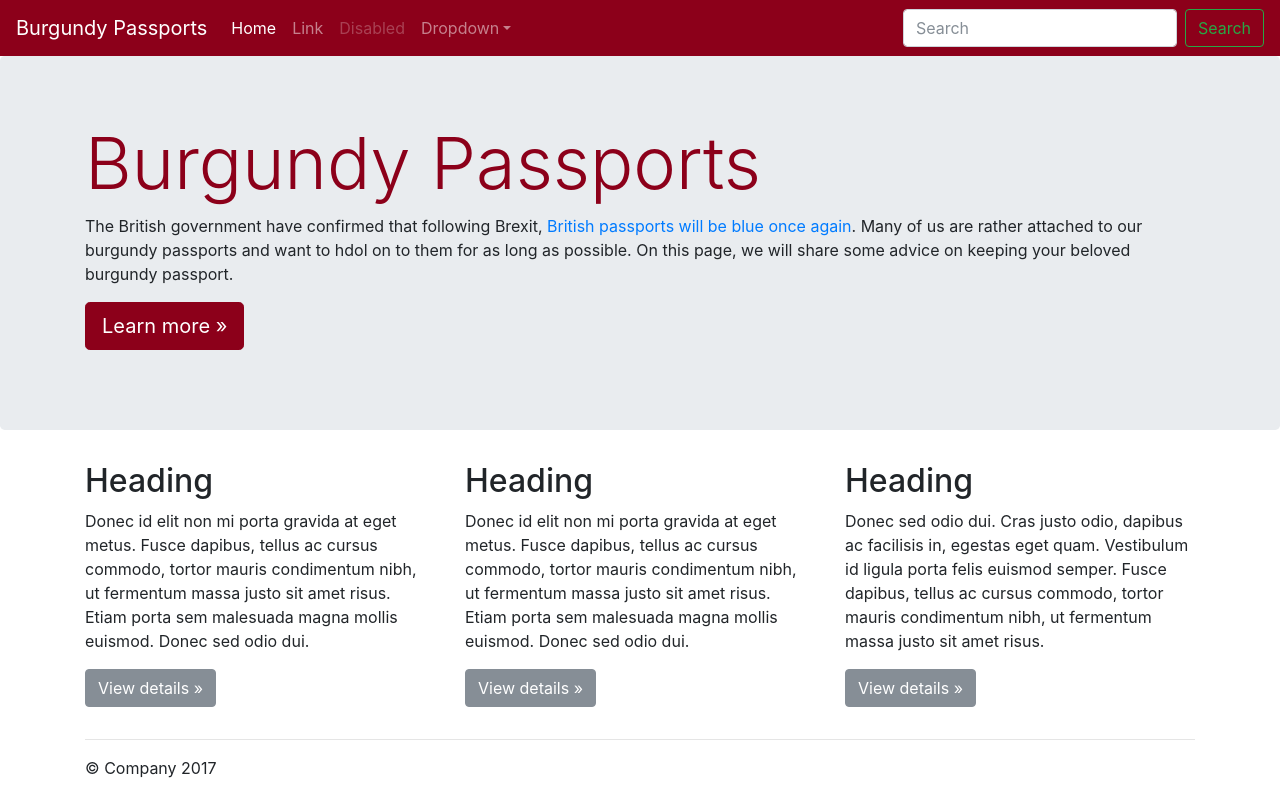
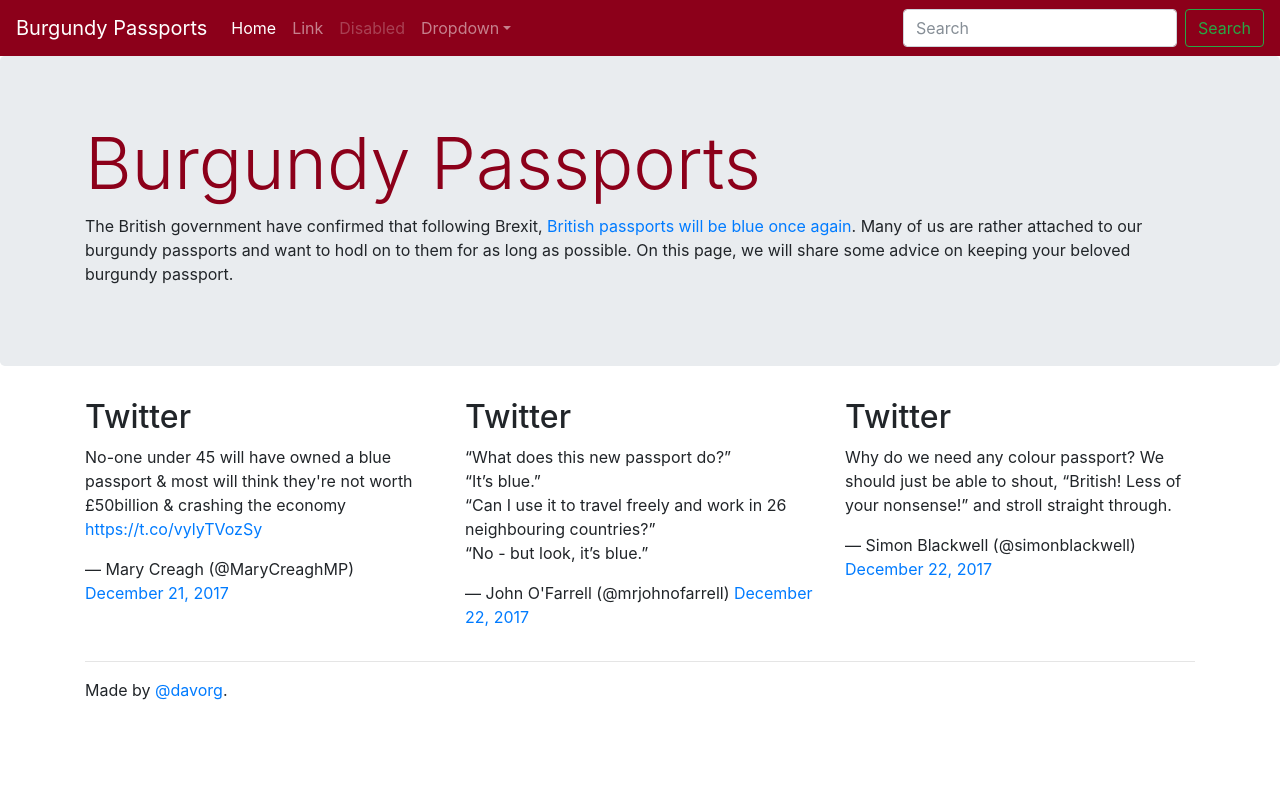
Before and after one commit to davorg/burgundy-passport, a plain HTML site: page docs/index.html in a window 1280 px wide. Drawn offline with nearby package versions, Linux system fonts and the light colour scheme.

Commit message:
Added tweets.

```diff
--- a/docs/index.html
+++ b/docs/index.html
@@ -57,8 +57,8 @@
       <div class="jumbotron">
         <div class="container">
           <h1 class="display-3">Burgundy Passports</h1>
-	  <p>The British government have confirmed that following Brexit, <a href="http://www.bbc.co.uk/news/uk-42443253">British passports will be blue once again</a>. Many of us are rather attached to our burgundy passports and want to hdol on to them for as long as possible. On this page, we will share some advice on keeping your beloved burgundy passport.</p>
-          <p><a class="btn btn-primary btn-lg" href="#" role="button">Learn more &raquo;</a></p>
+	  <p>The British government have confirmed that following Brexit, <a href="http://www.bbc.co.uk/news/uk-42443253">British passports will be blue once again</a>. Many of us are rather attached to our burgundy passports and want to hodl on to them for as long as possible. On this page, we will share some advice on keeping your beloved burgundy passport.</p>
+          <!-- p><a class="btn btn-primary btn-lg" href="#" role="button">Learn more &raquo;</a></p -->
         </div>
       </div>
 
@@ -66,19 +66,24 @@
         <!-- Example row of columns -->
         <div class="row">
           <div class="col-md-4">
-            <h2>Heading</h2>
-            <p>Donec id elit non mi porta gravida at eget metus. Fusce dapibus, tellus ac cursus commodo, tortor mauris condimentum nibh, ut fermentum massa justo sit amet risus. Etiam porta sem malesuada magna mollis euismod. Donec sed odio dui. </p>
-            <p><a class="btn btn-secondary" href="#" role="button">View details &raquo;</a></p>
+            <h2>Twitter</h2>
+	    <blockquote class="twitter-tweet" data-lang="en"><p lang="en" dir="ltr">No-one under 45 will have owned a blue passport &amp; most will think they&#39;re not worth £50billion &amp; crashing the economy <a href="https://t.co/vylyTVozSy">https://t.co/vylyTVozSy</a></p>&mdash; Mary Creagh (@MaryCreaghMP) <a href="https://twitter.com/MaryCreaghMP/status/943991392765964290?ref_src=twsrc%5Etfw">December 21, 2017</a></blockquote>
+	    <script async src="https://platform.twitter.com/widgets.js" charset="utf-8"></script>
+
+	    <!-- p><a class="btn btn-secondary" href="#" role="button">View details &raquo;</a></p> -->
           </div>
           <div class="col-md-4">
-            <h2>Heading</h2>
-            <p>Donec id elit non mi porta gravida at eget metus. Fusce dapibus, tellus ac cursus commodo, tortor mauris condimentum nibh, ut fermentum massa justo sit amet risus. Etiam porta sem malesuada magna mollis euismod. Donec sed odio dui. </p>
-            <p><a class="btn btn-secondary" href="#" role="button">View details &raquo;</a></p>
+            <h2>Twitter</h2>
+	    <blockquote class="twitter-tweet" data-lang="en"><p lang="en" dir="ltr">“What does this new passport do?”<br>“It’s blue.”<br>“Can I use it to travel freely and work in 26 neighbouring countries?”<br>“No - but look, it’s blue.”</p>&mdash; John O&#39;Farrell (@mrjohnofarrell) <a href="https://twitter.com/mrjohnofarrell/status/944124469337116672?ref_src=twsrc%5Etfw">December 22, 2017</a></blockquote>
+	    <script async src="https://platform.twitter.com/widgets.js" charset="utf-8"></script>
+
           </div>
           <div class="col-md-4">
-            <h2>Heading</h2>
-            <p>Donec sed odio dui. Cras justo odio, dapibus ac facilisis in, egestas eget quam. Vestibulum id ligula porta felis euismod semper. Fusce dapibus, tellus ac cursus commodo, tortor mauris condimentum nibh, ut fermentum massa justo sit amet risus.</p>
-            <p><a class="btn btn-secondary" href="#" role="button">View details &raquo;</a></p>
+            <h2>Twitter</h2>
+	    <blockquote class="twitter-tweet" data-lang="en"><p lang="en" dir="ltr">Why do we need any colour passport? We should just be able to shout, “British! Less of your nonsense!” and stroll straight through.</p>&mdash; Simon Blackwell (@simonblackwell) <a href="https://twitter.com/simonblackwell/status/944121514361868288?ref_src=twsrc%5Etfw">December 22, 2017</a></blockquote>
+
+	    <script async src="https://platform.twitter.com/widgets.js" charset="utf-8"></script>
+
           </div>
         </div>
 
@@ -89,7 +94,7 @@
     </main>
 
     <footer class="container">
-      <p>&copy; Company 2017</p>
+	    <p>Made by <a href="https://twitter.com/davorg/">@davorg</a>.</p>
     </footer>
 
     <!-- Bootstrap core JavaScript
```
